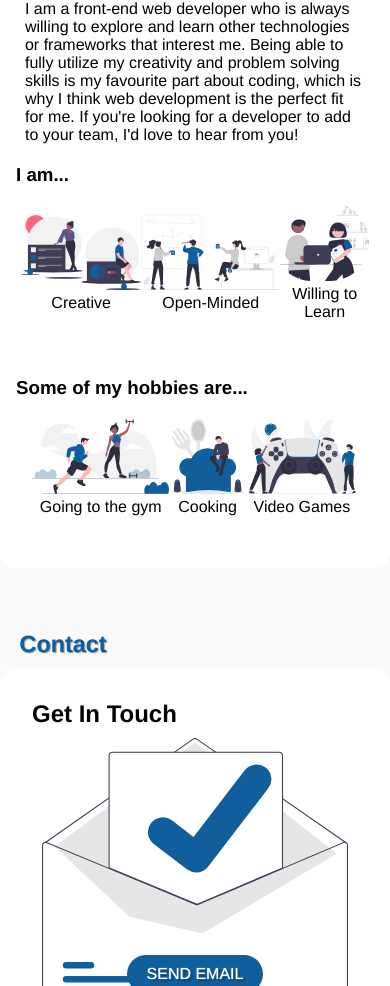
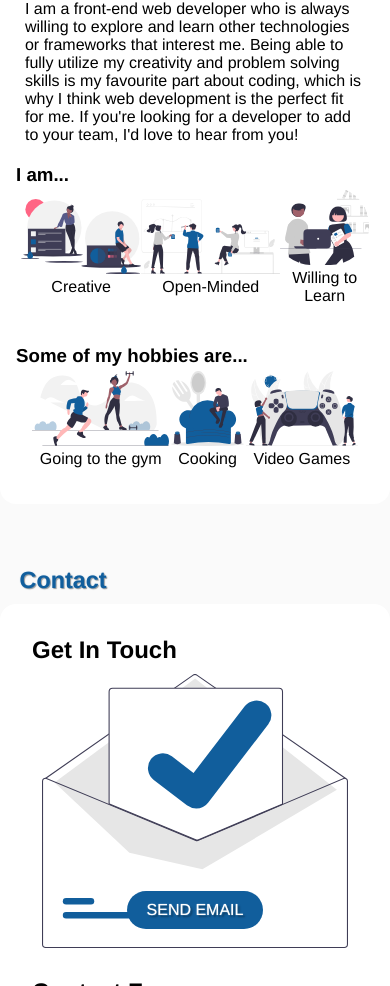
Before and after one commit to rJefferyXie/Portfolio, a React (Create React App) app: page / in a window 390 px wide. Shown: the part 3278-4264 px from the top of the page. Built offline with nearby package versions, Linux system fonts and the light colour scheme.

Commit message:
Removed margins on mobile about section.

```diff
--- a/src/Components/About/About.css
+++ b/src/Components/About/About.css
@@ -61,7 +61,7 @@
     }
 
     .wrapper {
-        padding: 1rem;
+        padding: 0px 1rem;
     }
 
     .about-header {
```
